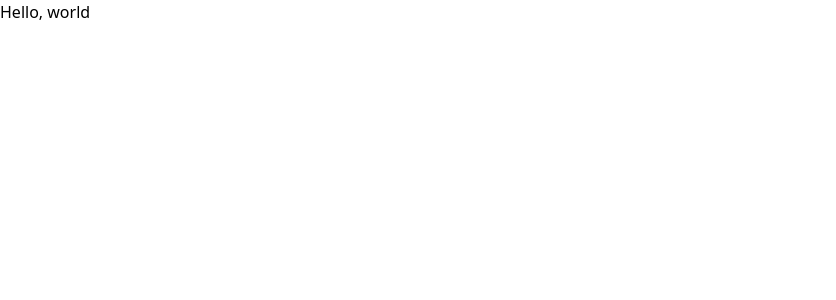
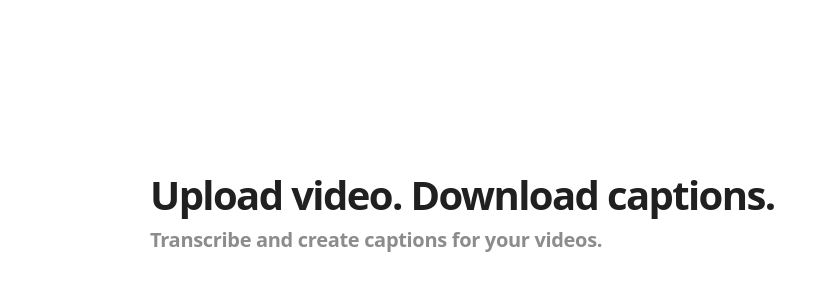
Before and after one commit to Haberkamp/cappy, a Next.js app: page / in a window 1280 px wide. Shown: the top 300 px of the page, without its empty margins (0-836 px from the left). Built offline with nearby package versions, Linux system fonts and the light colour scheme.

Commit message:
chore: text content

```diff
--- a/src/app/page.tsx
+++ b/src/app/page.tsx
@@ -1,3 +1,15 @@
 export default function Home() {
-  return <p>Hello, world</p>;
+  return (
+    <div className="container max-w-[980px] mx-auto pt-[180px]">
+      <h1 className="font-semibold capped-text-heading tracking-tighter text-neutral-1200">
+        Upload video. Download captions.
+      </h1>
+
+      <div className="pt-6"></div>
+
+      <p className="font-semibold capped-text-subheading tracking-tight text-neutral-900">
+        Transcribe and create captions for your videos.
+      </p>
+    </div>
+  );
 }
```
